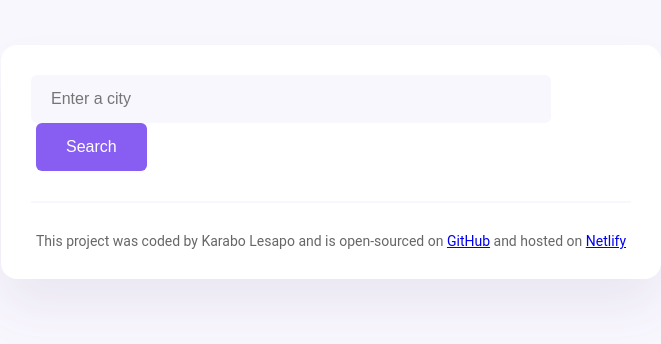
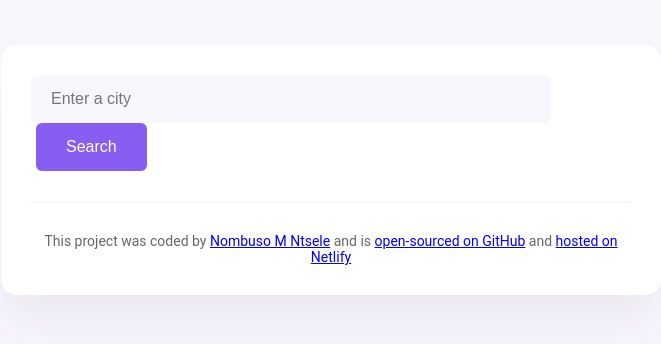
Before and after one commit to Nombuso28/final-weather-app-project, a React (Create React App) app: page / in a window 1280 px wide. Shown: the top 344 px of the page, without its empty margins (309-970 px from the left). Built offline with nearby package versions, Linux system fonts and the light colour scheme; no server answers.

Commit message:
updated footer

```diff
--- a/src/App.js
+++ b/src/App.js
@@ -31,18 +31,25 @@ function App() {
         <Weather city={city} />
       </main>
       <footer>
-        This project was coded by Karabo Lesapo and is open-sourced on{" "}
-        <a
-          href="https://github.com/Karabo-L/final_react_weather_app"
-          target="blank"
-        >
-          GitHub
-        </a>{" "}
-        and hosted on{" "}
-        <a href="https://shecodes-react-meteo-app.netlify.app/" target="blank">
-          Netlify
-        </a>
-      </footer>
+          This project was coded by{" "}
+          <a href="https://www.delac.io/" target="_blank">
+            Nombuso M Ntsele
+          </a>{" "}
+          and is{" "}
+          <a
+            href="https://github.com/Nombuso28/final-weather-app-project"
+            target="_blank"
+          >
+            open-sourced on GitHub
+          </a>{" "}
+          and{" "}
+          <a
+            href="https://suspicious-beaver-111c4d.netlify.com/"
+            target="_blank"
+          >
+            hosted on Netlify
+          </a>
+        </footer>
     </div>
   );
 }
```
